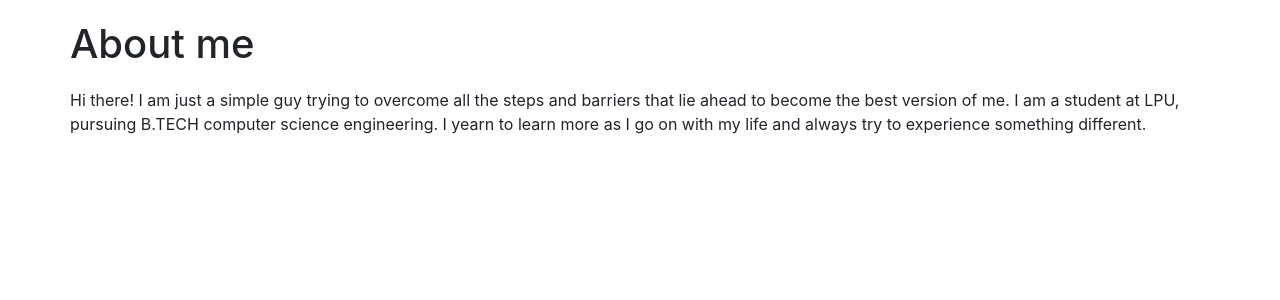
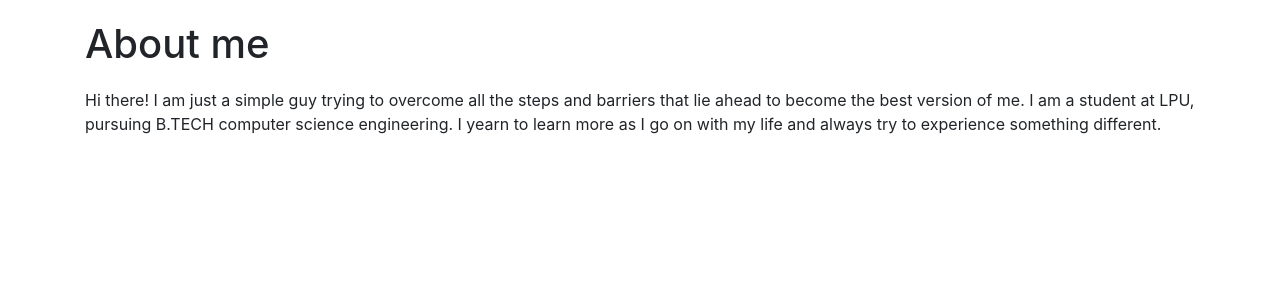
Before and after one commit to kaisam11/Blog-Website, a Django app: page /about/ in a window 1280 px wide. Shown: the part 70-370 px from the top of the page. Run offline with Django 3.2, Linux system fonts and the light colour scheme; some libraries are stand-ins or nearby versions.

Commit message:
lastest commit"

```diff
--- a/blog/templates/blog/base.html
+++ b/blog/templates/blog/base.html
@@ -1,6 +1,7 @@
 <!DOCTYPE html>
 {% load static %}
 <html lang="en" dir="ltr">
+
 <head>
   <meta charset="utf-8">
   <title>Blog</title>
@@ -14,7 +15,7 @@
   <link rel="stylesheet" href="{% static 'blog/master.css' %}">
 
   <!-- icon -->
-    <link rel="stylesheet" href="https://pro.fontawesome.com/releases/v5.10.0/css/all.css" integrity="sha384-AYmEC3Yw5cVb3ZcuHtOA93w35dYTsvhLPVnYs9eStHfGJvOvKxVfELGroGkvsg+p" crossorigin="anonymous"/>
+  <link rel="stylesheet" href="https://pro.fontawesome.com/releases/v5.10.0/css/all.css" integrity="sha384-AYmEC3Yw5cVb3ZcuHtOA93w35dYTsvhLPVnYs9eStHfGJvOvKxVfELGroGkvsg+p" crossorigin="anonymous" />
   <!-- fonts -->
   <link rel="preconnect" href="https://fonts.gstatic.com">
   <link href="https://fonts.googleapis.com/css2?family=Open+Sans&display=swap" rel="stylesheet">
@@ -24,6 +25,7 @@
 
 
 </head>
+
 <body>
 
   <nav class="navbar navbar-expand-lg navbar-dark bg-dark">
@@ -40,16 +42,16 @@
         <ul class="navbar-nav ml-auto">
 
           {% if user.is_authenticated %}
-       <li class="nav-item active"><a class="nav-link" href="{% url 'post_new' %}" >New Post</a></li>
+          <li class="nav-item active"><a class="nav-link" href="{% url 'post_new' %}">New Post</a></li>
 
           <li class="nav-item active"><a class="nav-link" href="{% url 'post_draft_list' %}">Drafts</a></li>
 
-       <li class="nav-item active"><a class="nav-link" href="{% url 'logout' %}" >Log out</a></li>
+          <li class="nav-item active"><a class="nav-link" href="{% url 'logout' %}">Log out</a></li>
 
-       <li class="nav-item active"><a class="nav-link" >Welcome: {{ user.username }}</a>
+          <li class="nav-item active"><a class="nav-link">Welcome: {{ user.username }}</a>
           </li>
           {% else %}
-         <li class="nav-item active"><a class="nav-link" href="{% url 'login' %}" >Login</span></a></li>
+          <li class="nav-item active"><a class="nav-link" href="{% url 'login' %}">Login</span></a></li>
           {% endif %}
 
         </ul>
@@ -58,16 +60,13 @@
   </nav>
 
   <!--The actual blog posts-->
-       <div class="content container">
-           <div class="row">
+  <div class="container">
     <div class="blog_posts">
       {% block content %}
       {% endblock %}
 
     </div>
-
-
-           </div>
   </div>
 </body>
+
 </html>
```
Also changed, not shown: db.sqlite3. Lines whose indentation alone changed are shown as unchanged.
